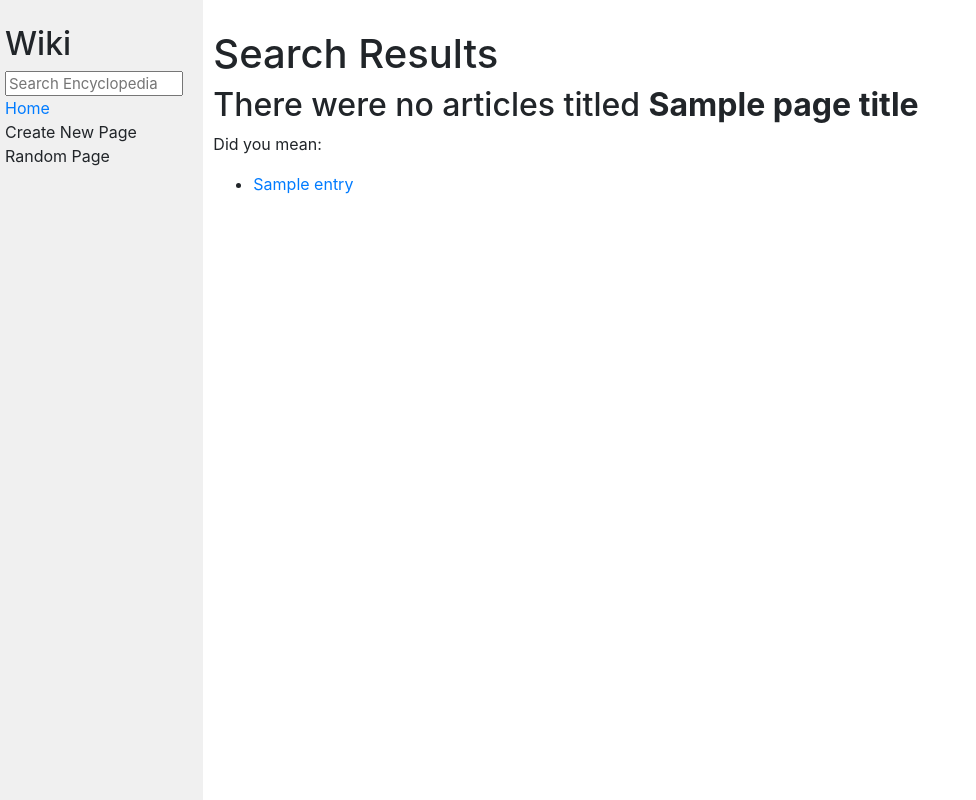
After one commit to IXIXIXIXIXIXIXIXIX/wiki, a Django app: template encyclopedia/templates/encyclopedia/results.html in a window 1280 px wide. The commit adds this page. Shown: the whole page, without its empty margins (0-976 px from the left). Run offline with Django 3.2, Linux system fonts and the light colour scheme; the template is opened without the code that fills it: most values are stand-ins (such as "Sample title", 1, 10 or a date in 2020); some libraries are stand-ins or nearby versions.

Commit message:
add search logic

```diff
--- a/encyclopedia/static/encyclopedia/styles.css
+++ b/encyclopedia/static/encyclopedia/styles.css
@@ -36,3 +36,7 @@ textarea {
 .sidebar h2 {
     margin-top: 5px;
 }
+
+.repeat_back {
+	font-weight: bold;
+}
--- /dev/null
+++ b/encyclopedia/templates/encyclopedia/results.html
@@ -0,0 +1,20 @@
+{% extends "encyclopedia/layout.html" %}
+
+{% block title %}
+   Search {{ page_title }}
+{% endblock %}
+
+{% block body %}
+    <h1>Search Results</h1>
+
+	<h2>There were no articles titled <span class="repeat_back">{{ page_title }}</span></h2>
+
+	{% if near_misses %}
+		<p>Did you mean:</p>
+		<ul>
+			{% for entry in near_misses %}
+				<li><a href="/wiki/{{ entry }}">{{ entry }}</a></li>
+			{% endfor %}
+		</ul>
+	{% endif %}
+{% endblock %}
```
Also changed, not shown: encyclopedia/views.py (+11 -0 lines), encyclopedia/templates/encyclopedia/layout.html (line endings or trailing spaces).
